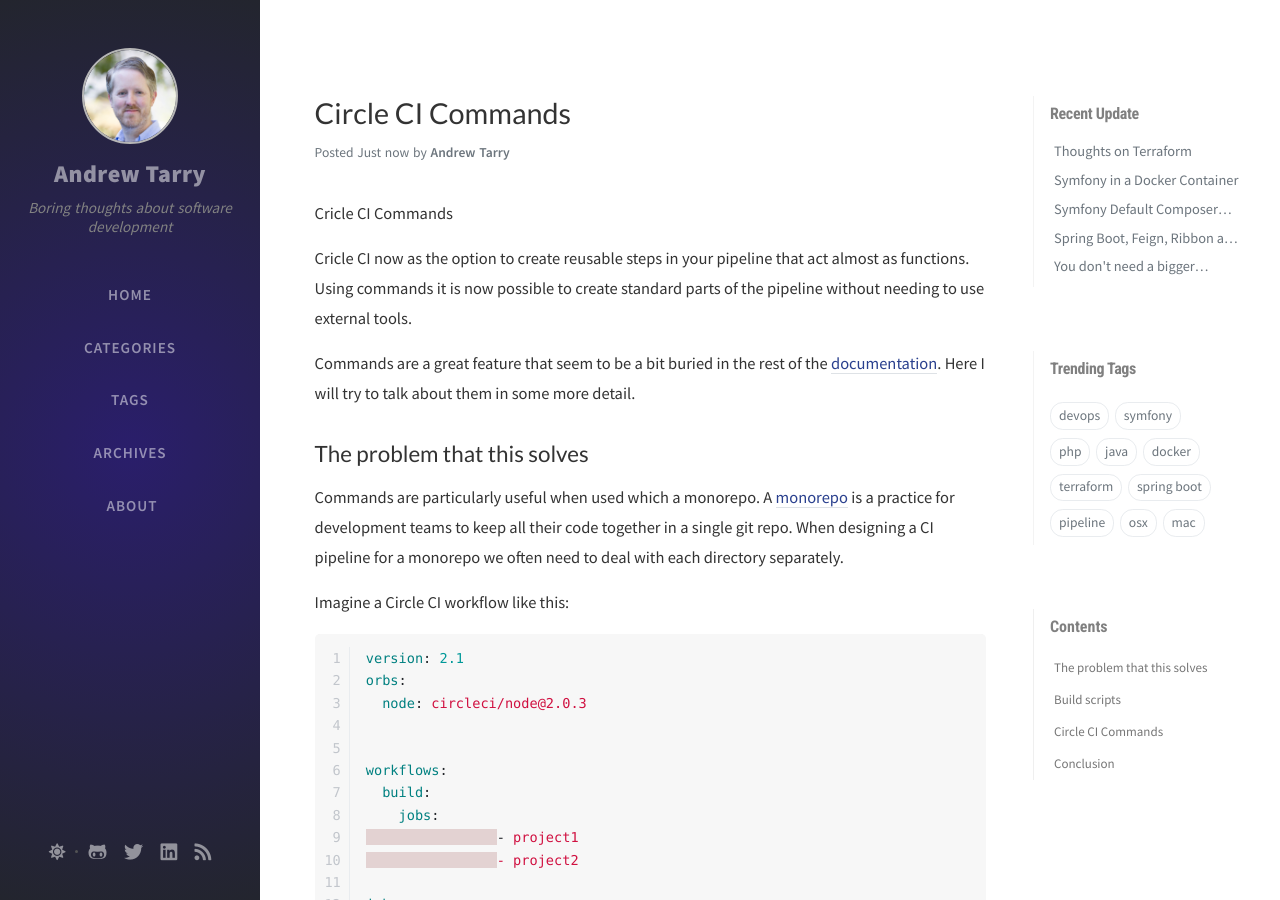
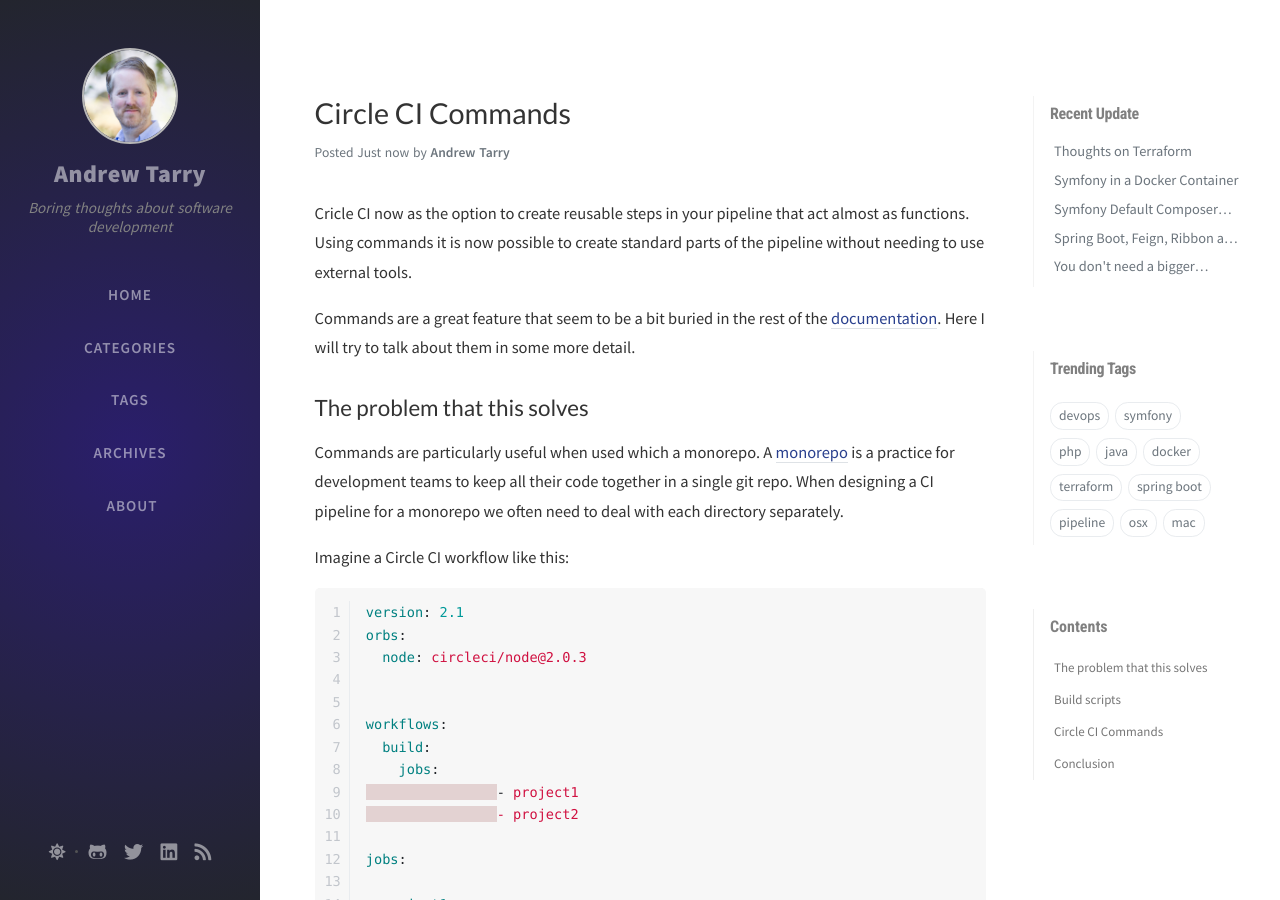
Before and after one commit to andrewtarry/andrewtarry.github.io, a Jekyll site: the page built from _posts/2020-06-04-circle-ci-commands.md, in a window 1280 px wide and 900 px high. Built offline with Jekyll 4.4.1, drawn with Linux system fonts in a browser that asks for light colours; nearby versions of some CDN libraries; comment, search, counter and statistics services are not loaded.

Commit message:
remove extra title

```diff
--- a/_posts/2020-06-04-circle-ci-commands.md
+++ b/_posts/2020-06-04-circle-ci-commands.md
@@ -6,8 +6,6 @@
 categories: [DevOps, Circle CI]
 tags: [circle ci, devops, pipeline]
 ---
-
-Cricle CI Commands
 
 Cricle CI now as the option to create reusable steps in your pipeline that act almost as functions. Using commands it is now possible to create standard parts of the pipeline without needing to use external tools.
 
```
